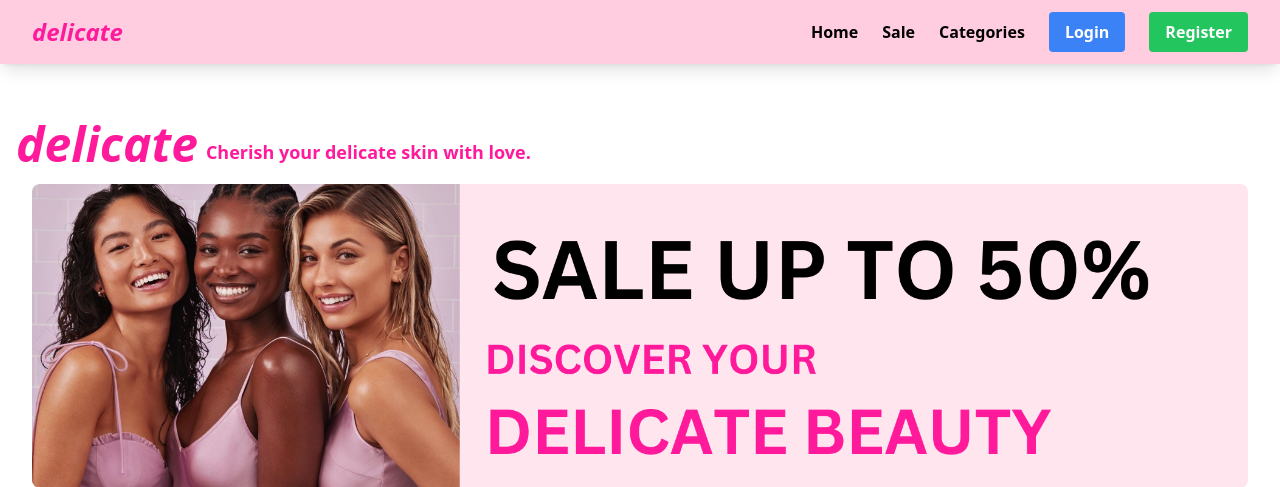
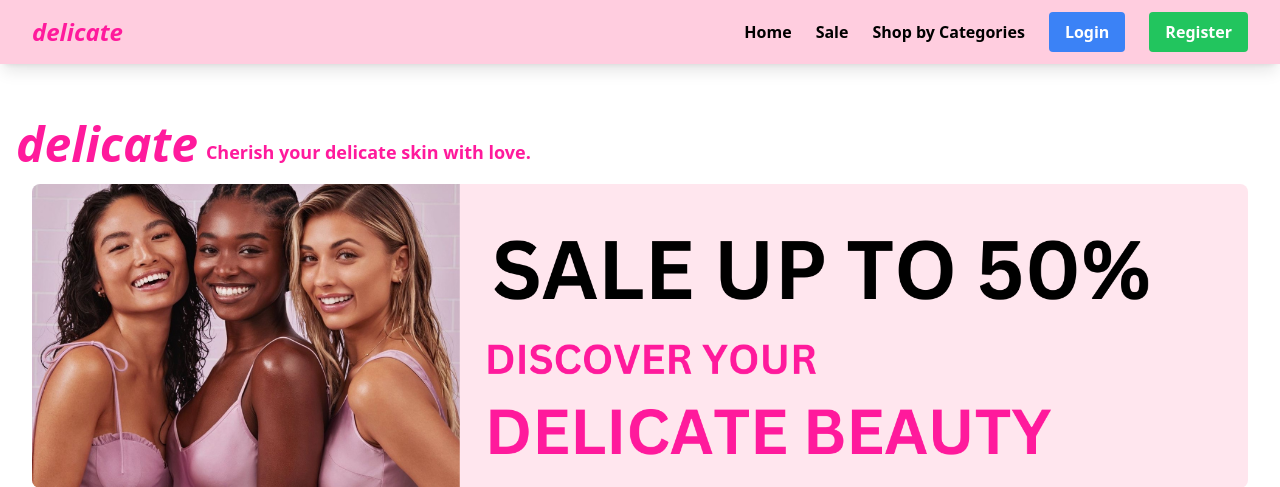
Before and after one commit to safirasalmahumaira/delicate, a Django app: page /sale/ in a window 1280 px wide. Shown: the top 487 px of the page. Run offline with Django 5.2, Linux system fonts and the light colour scheme; some libraries are stand-ins or nearby versions.

Commit message:
update readme and edit shop by categories

```diff
--- a/main/templates/main.html
+++ b/main/templates/main.html
@@ -194,7 +194,7 @@
             <button class="bg-[#C5C6C7] text-white py-1 px-3 rounded hover:bg-[#93c5db]">Edit</button>
           </a>
           <a href="{% url 'main:delete_item' item_entry.pk %}">
-            <button class="bg-red-500 text-white py-1 px-3 rounded hover:bg-red-600">Delete</button>
+            <button class="bg-[#B42857] text-white py-1 px-3 rounded hover:bg-red-600">Delete</button>
           </a>
         </div>
       </div>
@@ -204,6 +204,7 @@
 
   {% if not item_entries %}
   <div class="text-center font-bold mt-6">
+    <img src="{% static 'css/image/none.jpeg' %}" class="product-img h-72 object-cover mx-auto" alt="none">
     <p>No order yet.</p>
   </div>
   {% endif %}
--- a/templates/navbar.html
+++ b/templates/navbar.html
@@ -18,7 +18,7 @@
                 <!-- Dropdown Categories -->
                 <div class="relative">
                     <button id="dropdownToggle" class="text-black font-semibold hover:text-[#FF1A9C] transition duration-300 focus:outline-none">
-                        Categories
+                        Shop by Categories
                     </button>
                     <!-- Dropdown menu -->
                     <div id="dropdownMenu" class="absolute hidden bg-white shadow-lg rounded-lg mt-2">
```
Also changed, not shown: README.md, static/css/image/none.jpeg (added).
